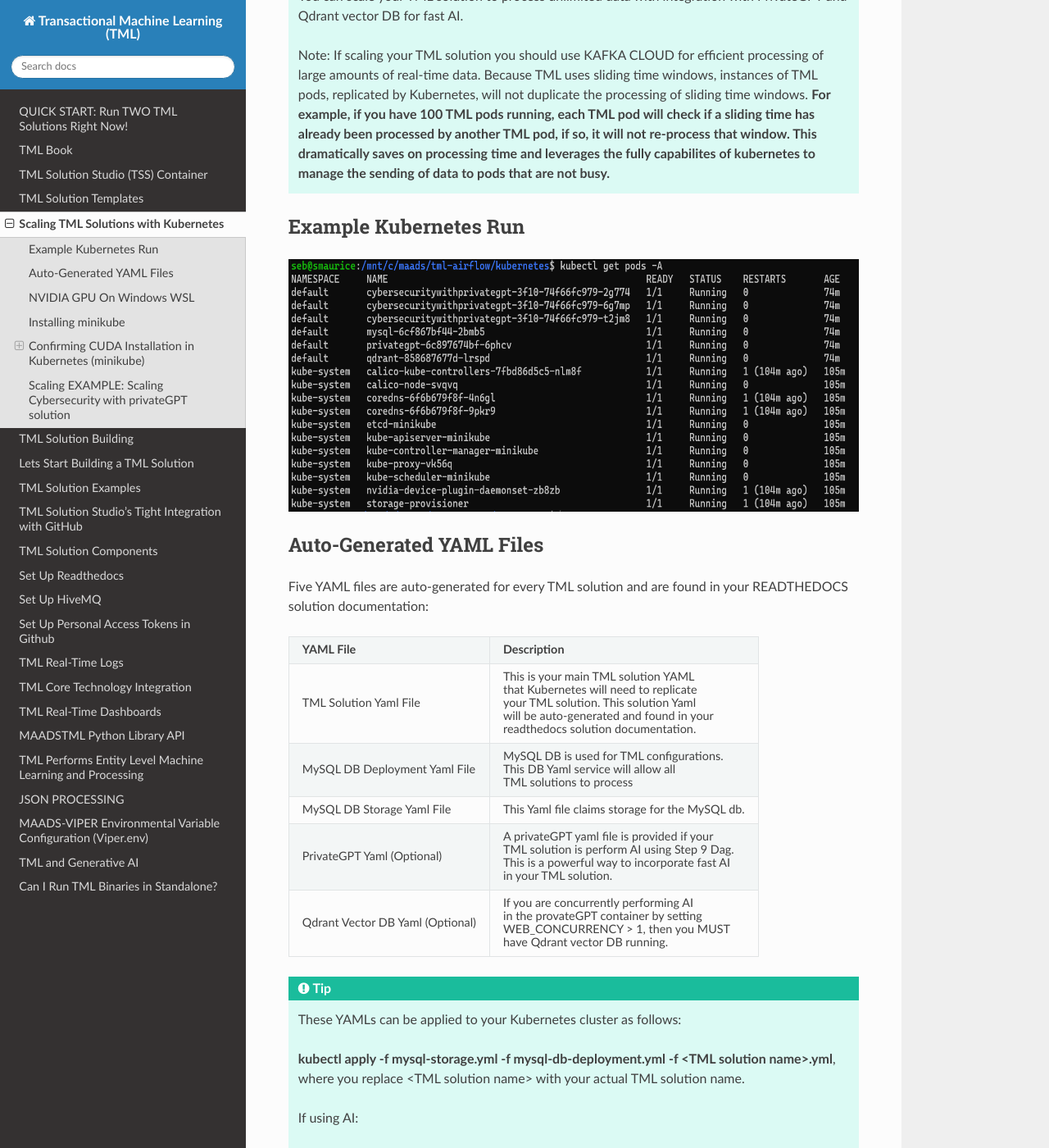
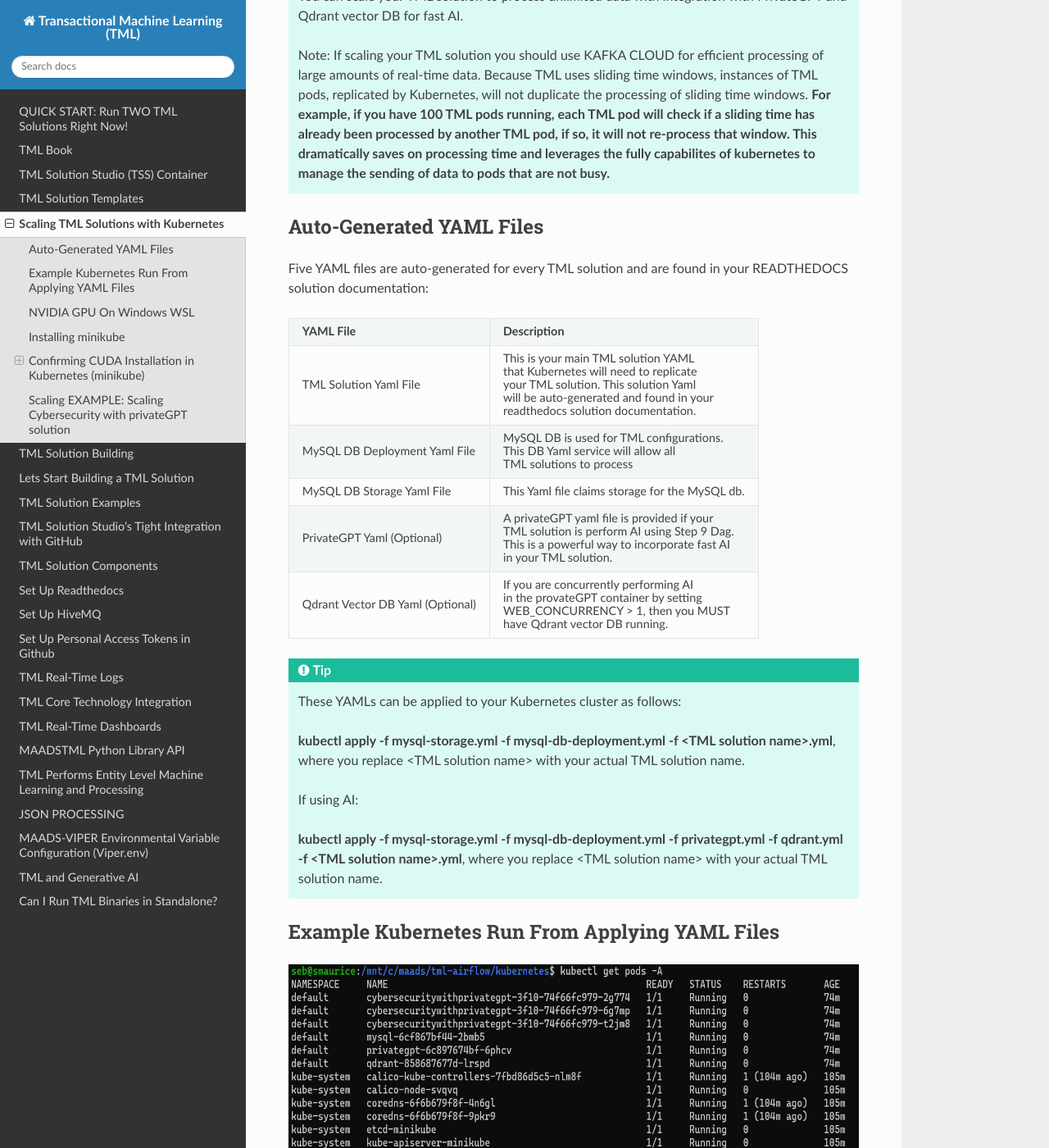
Before and after one commit to smaurice101/readthedocs, a Sphinx documentation site: the page built from docs/source/kube.rst, in a window 1280 px wide and 1400 px high, scrolled down 906 px. Shown: the whole window at 82% size. Built offline with Sphinx 7.4.7 and the Read the Docs theme 3.1.0, drawn with Linux system fonts in a browser that asks for light colours.

Commit message:
Update kube.rst

```diff
--- a/docs/source/kube.rst
+++ b/docs/source/kube.rst
@@ -16,12 +16,6 @@
    already
    been processed by another TML pod, if so, it will not re-process that window.  This dramatically saves on processing time and leverages the fully capabilites of kubernetes to manage the
    sending of data to pods that are not busy.**
-
-Example Kubernetes Run
--------------------
-
-.. figure:: kuberun.png
-   :scale: 70%
 
 Auto-Generated YAML Files
 -------------------
@@ -76,6 +70,12 @@
 
    **kubectl apply -f mysql-storage.yml -f mysql-db-deployment.yml -f privategpt.yml -f qdrant.yml -f <TML solution name>.yml**, where you replace <TML solution name> with your actual TML
    solution name.
+
+Example Kubernetes Run From Applying YAML Files
+-------------------
+
+.. figure:: kuberun.png
+   :scale: 70%
 
 NVIDIA GPU On Windows WSL
 ------------------
```
